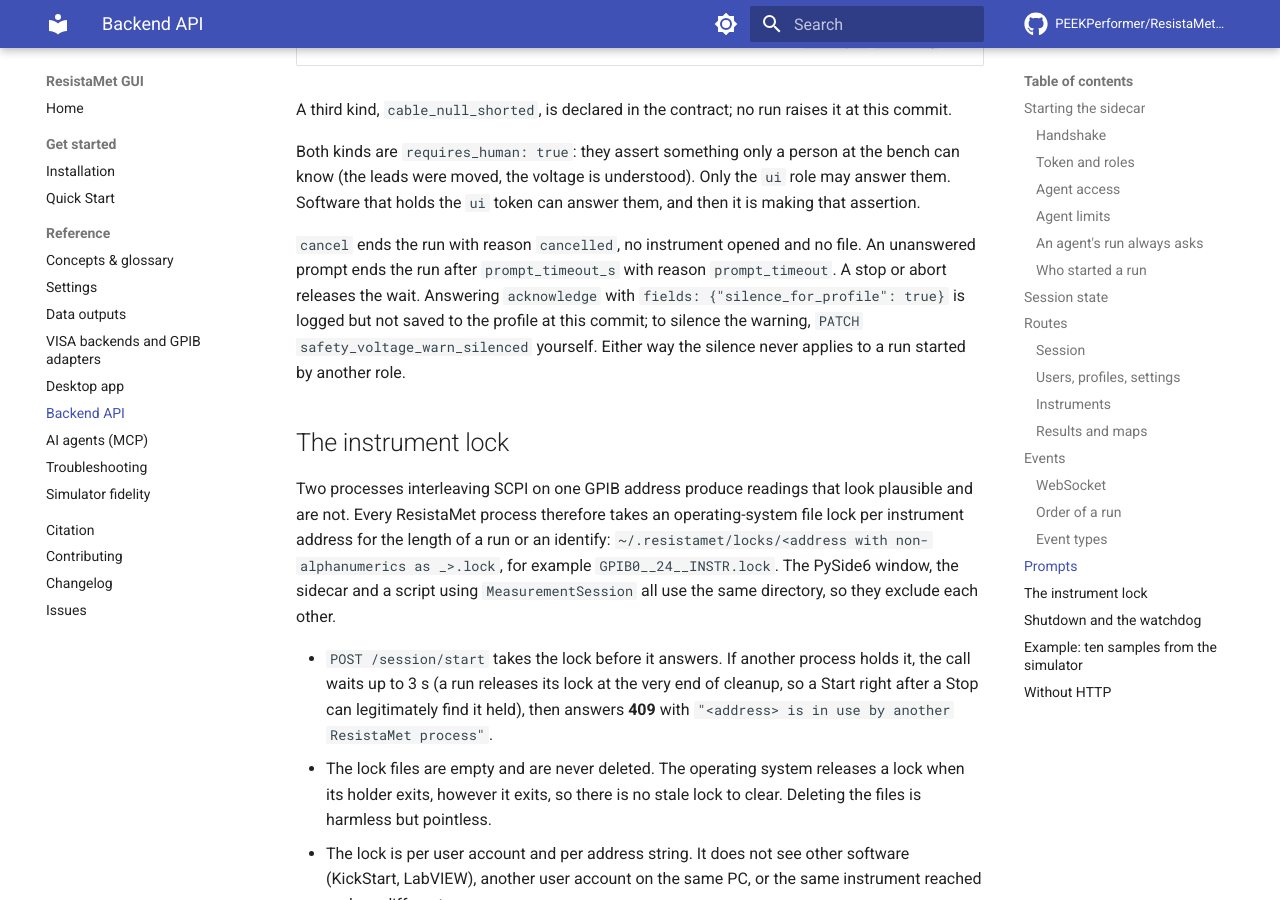
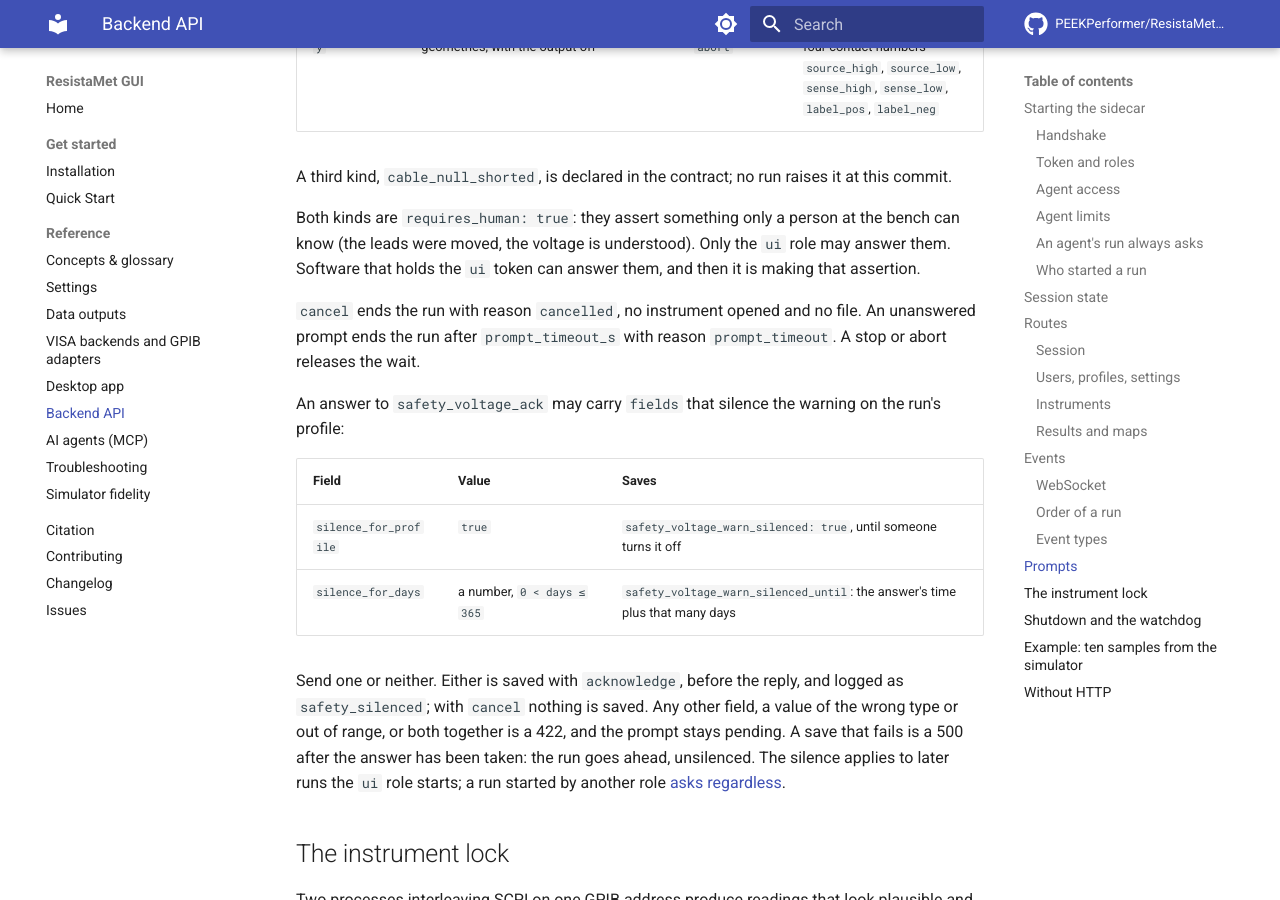
Before and after one commit to PEEKPerformer/ResistaMet-GUI, an MkDocs documentation site: the page built from docs/api.md, in a window 1280 px wide and 900 px high, scrolled down 14777 px. Built offline with MkDocs 1.6.1 and Material for MkDocs 9.7.7, drawn with Linux system fonts in a browser that asks for light colours; comment, search, counter and statistics services are not loaded; some of the changed text lies outside the part shown.

Commit message:
Document the silence a touch-safety answer saves
docs/api.md lists the fields an answer to safety_voltage_ack takes,
what each saves and when it is refused, in place of the note that
the request was only logged. The prompt route's row now gives 422,
not 409, for a choice the prompt did not offer, as the route does.

docs/settings.md gains safety_voltage_warn_silenced_until, and the
desktop and concepts pages describe the 7-day choice.

```diff
--- a/docs/api.md
+++ b/docs/api.md
@@ -92,7 +92,7 @@ The 422 `detail` is an object:
 
 ### An agent's run always asks
 
-A run started by any role but `ui` raises the [`safety_voltage_ack`](#prompts) prompt whenever its gating voltage reaches the profile's threshold, even on a profile where `safety_voltage_warn_silenced` is true. The silence is a person's choice for the runs they start. The prompt is `requires_human`, so the run waits for someone at the window. The `ui` role's runs are unchanged: a silenced profile is not asked.
+A run started by any role but `ui` raises the [`safety_voltage_ack`](#prompts) prompt whenever its gating voltage reaches the profile's threshold, even on a profile where the warning is silenced (`safety_voltage_warn_silenced`, or `safety_voltage_warn_silenced_until` still ahead). The silence is a person's choice for the runs they start. The prompt is `requires_human`, so the run waits for someone at the window. The `ui` role's runs are unchanged: a silenced profile is not asked.
 
 ### Who started a run
 
@@ -146,7 +146,7 @@ Non-finite floats (an unmeasured temperature, an uncertainty that could not be c
 | `POST /session/abort` | | `SessionStatus` | Never fails |
 | `POST /session/pause`, `POST /session/resume` | | `SessionStatus` | 409 no run in progress |
 | `POST /session/mark` | `{"label": "MARK"}` (label optional) | `SessionStatus` | 409 no run in progress |
-| `POST /session/prompt` | `{"prompt_id", "choice", "fields": {}}` | `SessionStatus` | 409 no prompt pending; 409 `prompt_id` stale, already answered, or `choice` not among the prompt's `options` (the prompt stays pending); 403 prompt needs a human and the role is not `ui` |
+| `POST /session/prompt` | `{"prompt_id", "choice", "fields": {}}` | `SessionStatus` | 409 no prompt pending; 409 `prompt_id` stale or already answered; 422 `choice` not among the prompt's `options`, or `fields` the prompt does not take ([Prompts](#prompts)); 403 prompt needs a human and the role is not `ui`. Each leaves the prompt pending |
 | `GET /session/events` | query `since_seq` (0), `run_id` (all runs), `limit` (500) | `{"events": [Event…], "gap": bool, "last_seq": int}` | |
 | `POST /session/shutdown` | | `{"status": "stopping"}` | |
 
@@ -156,7 +156,7 @@ Non-finite floats (an unmeasured temperature, an uncertainty that could not be c
 |---|---|---|
 | `mode` | string | `resistance`, `source_v`, `source_i`, `four_point`, `sweep`, `vdp` |
 | `sample_name`, `username` | string, not empty | The profile of `username` supplies every setting not overridden. |
-| `overrides` | object | Flat measurement keys, e.g. `{"res_test_current": 1e-3}`. Allowed keys per mode come from `GET /schema/settings`. Refused with 422: unknown keys, the profile-owned `settling_time` and `gpib_address`, the machine's `allow_agents`, the touch-safety keys `safety_voltage_warn_v` and `safety_voltage_warn_silenced` (a run request cannot arrange never to be asked), and the agent limits `max_voltage_v`, `max_current_a` and `max_power_w`. Values are type-checked strictly: `"1e-3"` is not a number and `"false"` is not a boolean. |
+| `overrides` | object | Flat measurement keys, e.g. `{"res_test_current": 1e-3}`. Allowed keys per mode come from `GET /schema/settings`. Refused with 422: unknown keys, the profile-owned `settling_time` and `gpib_address`, the machine's `allow_agents`, the touch-safety keys `safety_voltage_warn_v`, `safety_voltage_warn_silenced` and `safety_voltage_warn_silenced_until` (a run request cannot arrange never to be asked), and the agent limits `max_voltage_v`, `max_current_a` and `max_power_w`. Values are type-checked strictly: `"1e-3"` is not a number and `"false"` is not a boolean. |
 | `prompt_timeout_s` | number > 0, default 900 | How long a prompt may wait before the run is abandoned. |
 | `spot` | object or null | Four-point only (422 for other modes): `{"map_id", "index", "label", "x_mm"?, "y_mm"?, "angle_deg"?}`. See [Concepts → Spots and maps](concepts.md#spots-and-maps). |
 | `client` | object or null | `{"name", "version"}`, each 1–64 characters from letters, digits, space and `. _ + -`. Written to the file header as `client.*`. |
@@ -296,7 +296,16 @@ A third kind, `cable_null_shorted`, is declared in the contract; no run raises i
 
 Both kinds are `requires_human: true`: they assert something only a person at the bench can know (the leads were moved, the voltage is understood). Only the `ui` role may answer them. Software that holds the `ui` token can answer them, and then it is making that assertion.
 
-`cancel` ends the run with reason `cancelled`, no instrument opened and no file. An unanswered prompt ends the run after `prompt_timeout_s` with reason `prompt_timeout`. A stop or abort releases the wait. Answering `acknowledge` with `fields: {"silence_for_profile": true}` is logged but not saved to the profile at this commit; to silence the warning, `PATCH` `safety_voltage_warn_silenced` yourself. Either way the silence never applies to a run started by another role.
+`cancel` ends the run with reason `cancelled`, no instrument opened and no file. An unanswered prompt ends the run after `prompt_timeout_s` with reason `prompt_timeout`. A stop or abort releases the wait.
+
+An answer to `safety_voltage_ack` may carry `fields` that silence the warning on the run's profile:
+
+| Field | Value | Saves |
+|---|---|---|
+| `silence_for_profile` | `true` | `safety_voltage_warn_silenced: true`, until someone turns it off |
+| `silence_for_days` | a number, `0 < days ≤ 365` | `safety_voltage_warn_silenced_until`: the answer's time plus that many days |
+
+Send one or neither. Either is saved with `acknowledge`, before the reply, and logged as `safety_silenced`; with `cancel` nothing is saved. Any other field, a value of the wrong type or out of range, or both together is a 422, and the prompt stays pending. A save that fails is a 500 after the answer has been taken: the run goes ahead, unsilenced. The silence applies to later runs the `ui` role starts; a run started by another role [asks regardless](#an-agents-run-always-asks).
 
 ## The instrument lock
 
```
Also changed, not shown: CHANGELOG.md (+1 -0 lines), docs/concepts.md (+1 -1 lines), docs/desktop.md (+1 -1 lines), docs/settings.md (+3 -2 lines).
